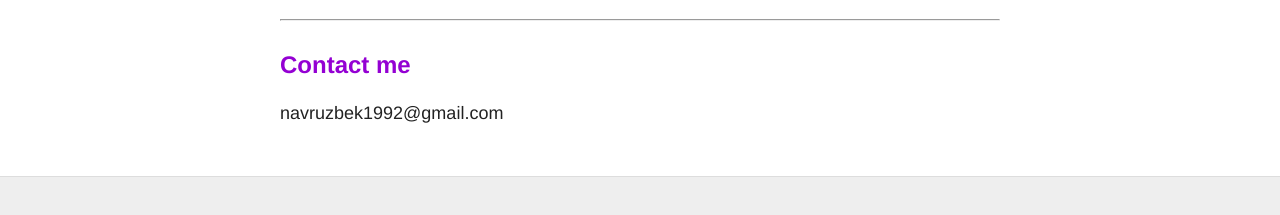
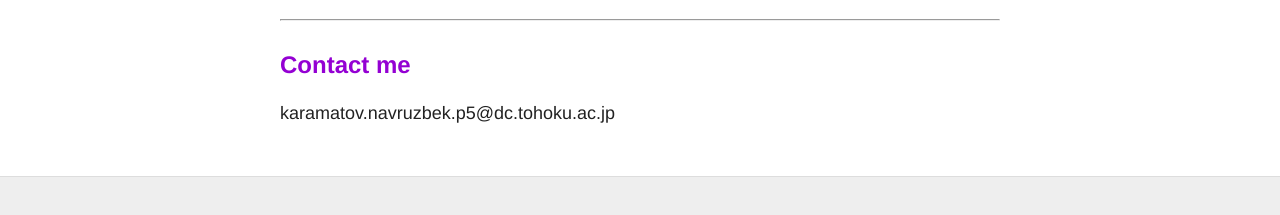
Before and after one commit to navruzbek1992/data_challenge, a Jekyll site: the page built from projects.md, in a window 1280 px wide. Shown: the part 2134-2349 px from the top of the page. Built offline with Jekyll 4.4.1, drawn with Linux system fonts in a browser that asks for light colours; nearby versions of some CDN libraries.

Commit message:
Update projects.md

```diff
--- a/projects.md
+++ b/projects.md
@@ -43,4 +43,4 @@ This tutorial is a brief introduction for GLAM.
 ***
 ## Contact me
 
-[navruzbek1992@gmail.com](mailto:navruzbek1992@gmail.com)
+[karamatov.navruzbek.p5@dc.tohoku.ac.jp](mailto:karamatov.navruzbek.p5@dc.tohoku.ac.jp)
```
